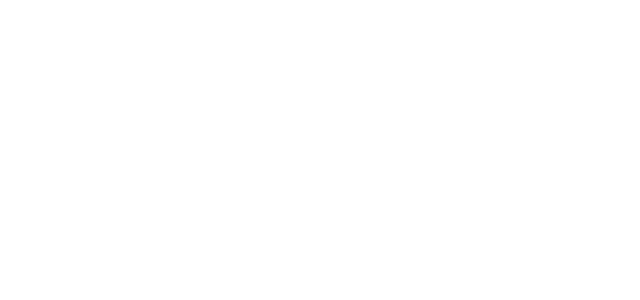
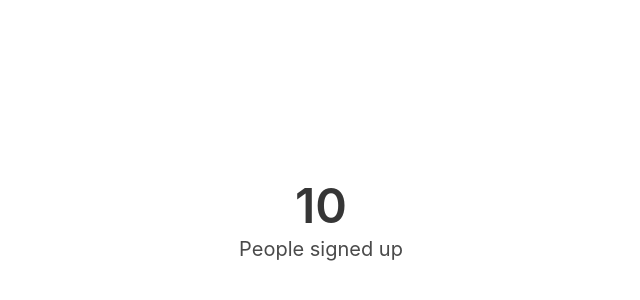
Before and after one commit to ginomessmer/awesome-giveaways, a React (Create React App) app in the folder AwesomeGiveaways/ClientApp/: page /dashboard in a window 1280 px wide. Shown: the part 180-480 px from the top of the page, without its empty margins (319-959 px from the left). Built offline with nearby package versions, Linux system fonts and the light colour scheme.

Commit message:
Add dashboard page layout

```diff
--- a/AwesomeGiveaways/ClientApp/src/App.tsx
+++ b/AwesomeGiveaways/ClientApp/src/App.tsx
@@ -2,11 +2,13 @@
 import './App.scss';
 import { BrowserRouter, Route } from 'react-router-dom';
 import { SubmissionPage } from './features/submissions/submission-page';
+import { DashboardPage } from './features/dashboard/dashboard-page';
 
 const App: React.FC = () => {
   return (
     <BrowserRouter>
       <Route exact path="/" component={SubmissionPage} />
+      <Route path="/dashboard" component={DashboardPage} />
     </BrowserRouter>
   );
 }
--- /dev/null
+++ b/AwesomeGiveaways/ClientApp/src/features/dashboard/dashboard-page.tsx
@@ -0,0 +1,14 @@
+import React from 'react';
+
+export const DashboardPage = () => {
+	return (
+		<section className="hero is-fullheight">
+			<div className="hero-body">
+				<div className="container has-text-centered">
+					<h1 className="title is-size-1">10</h1>
+					<h2 className="subtitle">People signed up</h2>
+				</div>
+			</div>
+		</section>
+	)
+}
```
